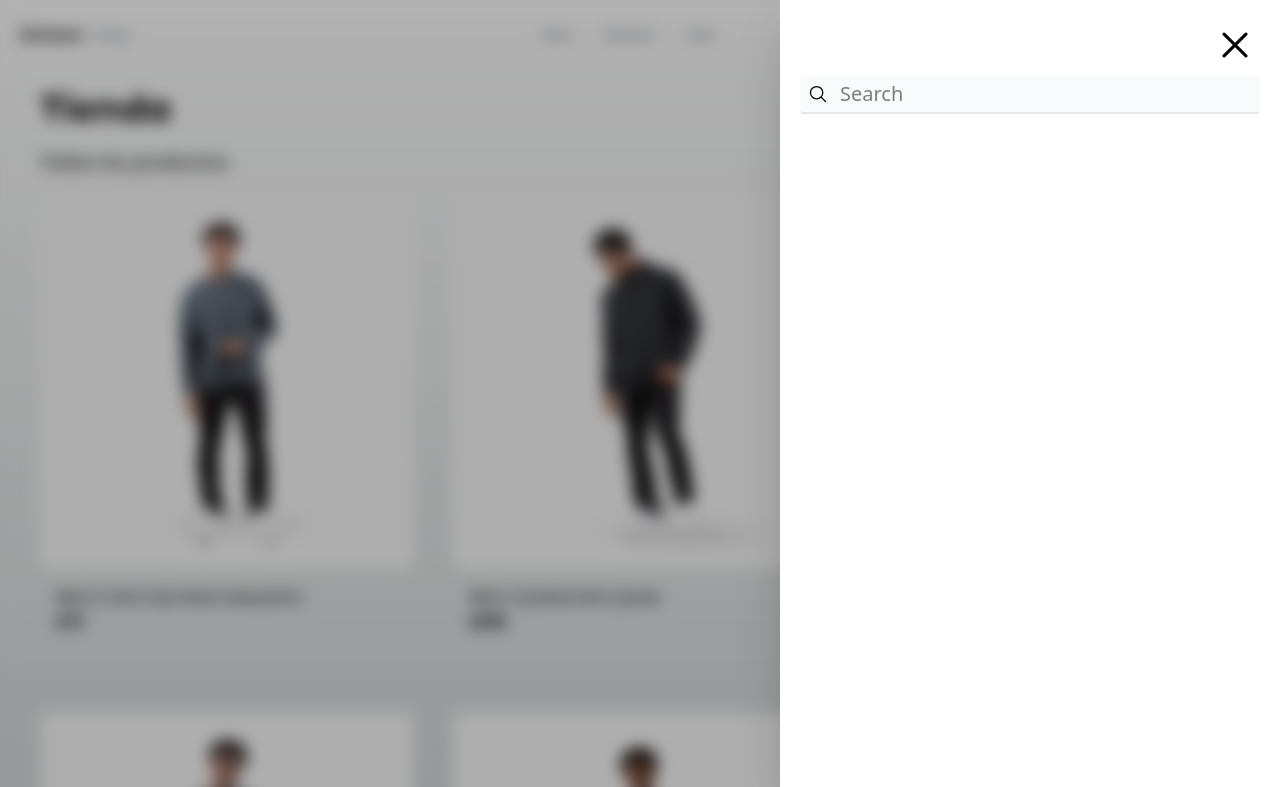
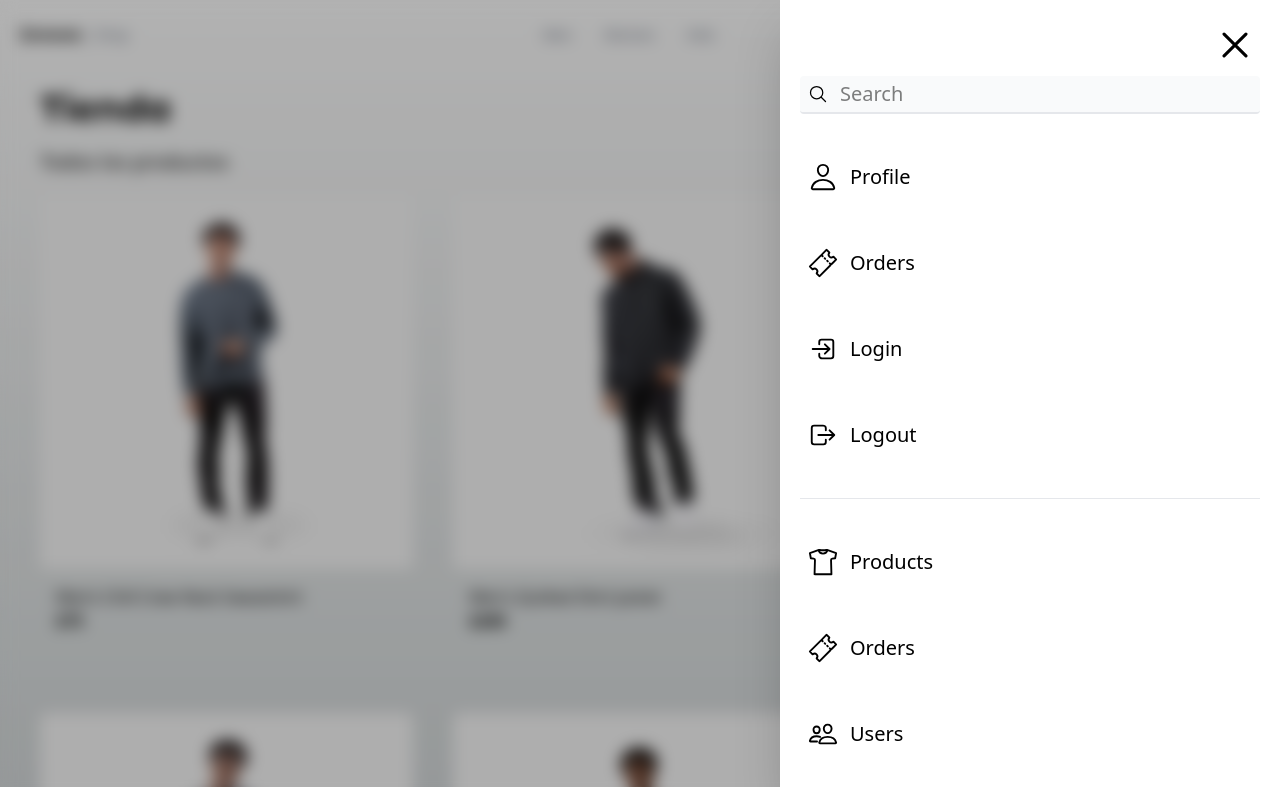
Before and after one commit to leuuis/03-innova-shop, a Next.js app: page / in a window 1280 px wide. Shown: the top 787 px of the page. Built offline with nearby package versions, Linux system fonts and the light colour scheme.

Commit message:
Sidebar - Links added.

```diff
--- a/components/ui/sidebar/Sidebar.tsx
+++ b/components/ui/sidebar/Sidebar.tsx
@@ -1,6 +1,7 @@
 'use client'
 
-import { IoCloseOutline, IoSearchOutline } from "react-icons/io5"
+import Link from "next/link"
+import { IoCloseOutline, IoLogInOutline, IoLogOutOutline, IoPeopleOutline, IoPersonOutline, IoSearchOutline, IoShirtOutline, IoTicketOutline } from "react-icons/io5"
 
 export const Sidebar = () => {
     return (
@@ -34,6 +35,65 @@ export const Sidebar = () => {
                         className="w-full bg-gray-50 rounded pl-10 py-1 pr-10 border-b-2 text-xl border-gray-200 focus:outline-none focus:border-blue-600"
                     />
                 </div>
+
+                {/* Menu */}
+                <Link
+                    href={"/"}
+                    className="flex items-center mt-10 p-2 hover:bg-gray-100 rounded transition-all"
+                >
+                    <IoPersonOutline size={30} />
+                    <span className="ml-3 text-xl">Profile</span>
+                </Link>
+
+                <Link
+                    href={"/"}
+                    className="flex items-center mt-10 p-2 hover:bg-gray-100 rounded transition-all"
+                >
+                    <IoTicketOutline size={30} />
+                    <span className="ml-3 text-xl">Orders</span>
+                </Link>
+
+                <Link
+                    href={"/"}
+                    className="flex items-center mt-10 p-2 hover:bg-gray-100 rounded transition-all"
+                >
+                    <IoLogInOutline size={30} />
+                    <span className="ml-3 text-xl">Login</span>
+                </Link>
+
+                <Link
+                    href={"/"}
+                    className="flex items-center mt-10 p-2 hover:bg-gray-100 rounded transition-all"
+                >
+                    <IoLogOutOutline size={30} />
+                    <span className="ml-3 text-xl">Logout</span>
+                </Link>
+
+                {/* Line Separator */}
+                <div className="w-full h-px bg-gray-200 my-10" />
+                <Link
+                    href={"/"}
+                    className="flex items-center mt-10 p-2 hover:bg-gray-100 rounded transition-all"
+                >
+                    <IoShirtOutline size={30} />
+                    <span className="ml-3 text-xl">Products</span>
+                </Link>
+
+                <Link
+                    href={"/"}
+                    className="flex items-center mt-10 p-2 hover:bg-gray-100 rounded transition-all"
+                >
+                    <IoTicketOutline size={30} />
+                    <span className="ml-3 text-xl">Orders</span>
+                </Link>
+
+                <Link
+                    href={"/"}
+                    className="flex items-center mt-10 p-2 hover:bg-gray-100 rounded transition-all"
+                >
+                    <IoPeopleOutline size={30} />
+                    <span className="ml-3 text-xl">Users</span>
+                </Link>
             </nav>
 
         </div>
```
